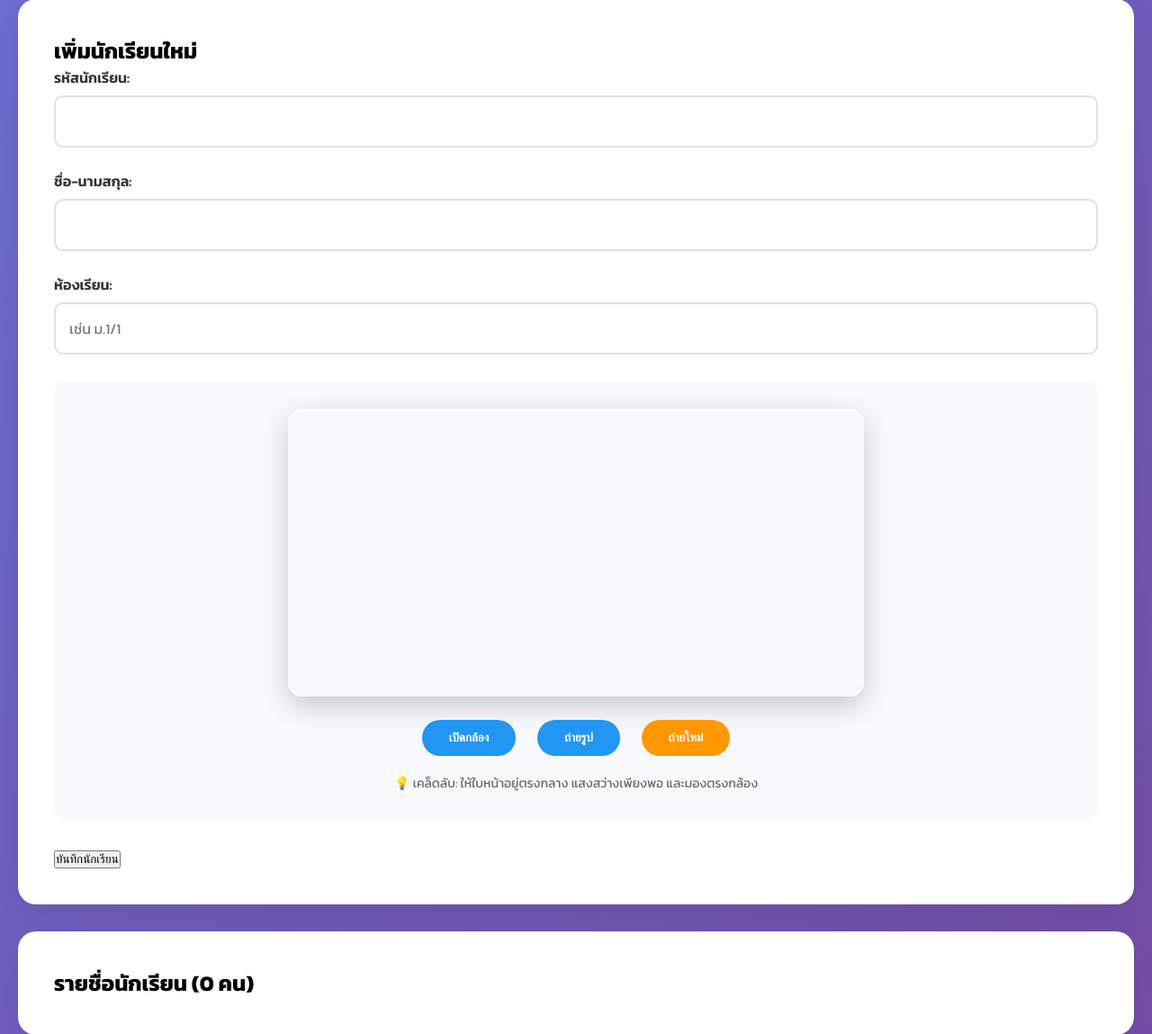
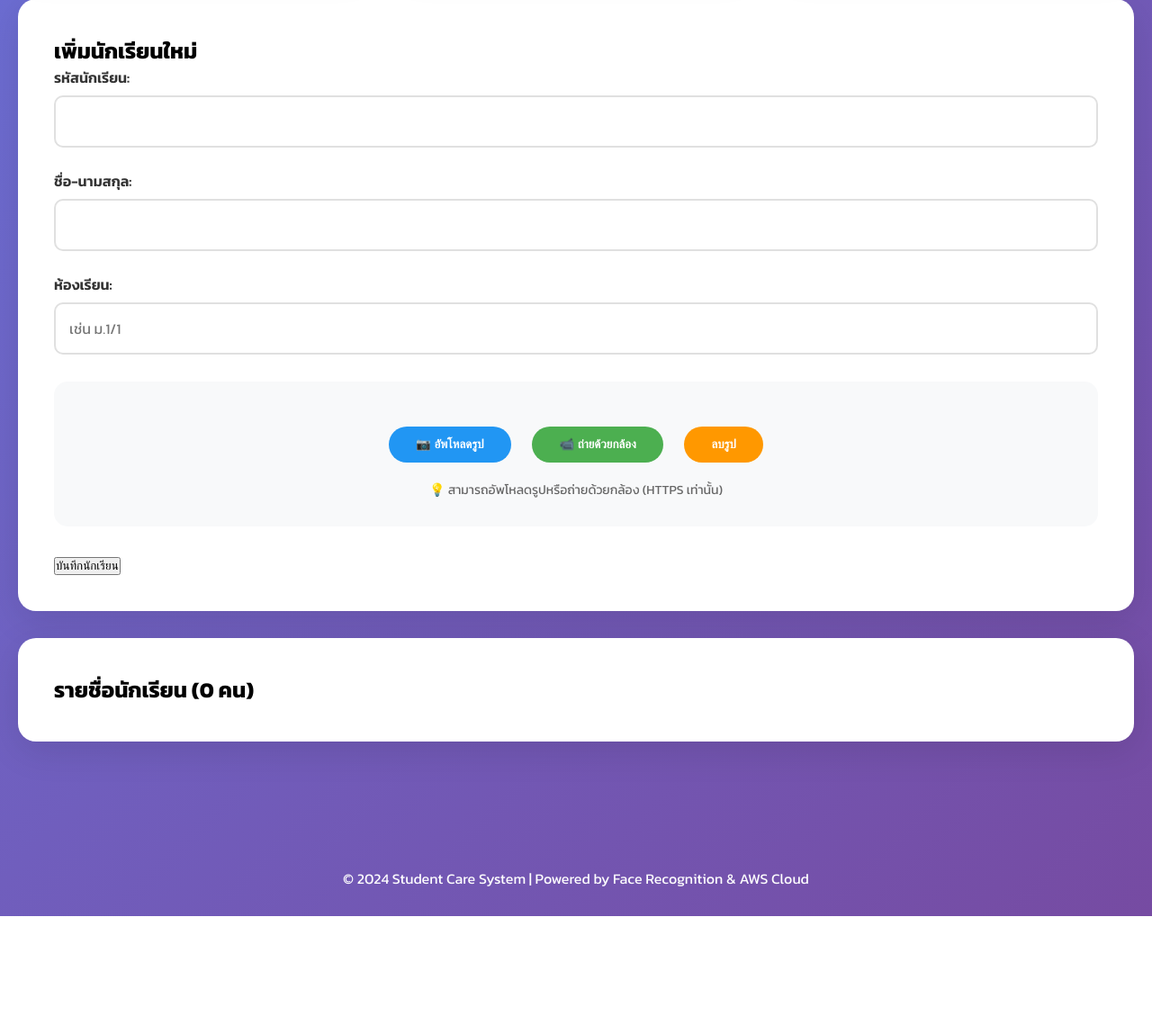
Before and after one commit to Yanperm/hikvission_student_care, a Flask app: page /register in a window 1280 px wide. Shown: the part 1219-2368 px from the top of the page at 90% size. After the commit the page ends 2237 px from the top, so only its background shows below. Run offline with Flask 3, Linux system fonts and the light colour scheme; data that the repository does not hold is empty.

Commit message:
📸 Add file upload option for camera

```diff
--- a/templates/index.html
+++ b/templates/index.html
@@ -127,16 +127,21 @@
                 </div>
 
                 <div class="video-container">
-                    <video id="video" autoplay></video>
+                    <video id="video" autoplay style="display:none;"></video>
                     <canvas id="canvas"></canvas>
                     <div id="preview" style="margin: 10px 0;"></div>
+
+                    <!-- อัพโหลดรูป -->
+                    <input type="file" id="fileInput" accept="image/*" style="display:none;" onchange="handleFileUpload(event)">
+
                     <div>
-                        <button type="button" class="btn-capture" onclick="startCamera()">เปิดกล้อง</button>
-                        <button type="button" class="btn-capture" onclick="capturePhoto()">ถ่ายรูป</button>
-                        <button type="button" class="btn-capture" onclick="retakePhoto()" style="background: #ff9800;">ถ่ายใหม่</button>
+                        <button type="button" class="btn-capture" onclick="document.getElementById('fileInput').click()">📷 อัพโหลดรูป</button>
+                        <button type="button" class="btn-capture" onclick="startCamera()" style="background: #4CAF50;">📹 ถ่ายด้วยกล้อง</button>
+                        <button type="button" class="btn-capture" onclick="capturePhoto()" id="captureBtn" style="display:none;">ถ่ายรูป</button>
+                        <button type="button" class="btn-capture" onclick="retakePhoto()" style="background: #ff9800;">ลบรูป</button>
                     </div>
                     <p style="font-size: 14px; color: #666; margin-top: 10px;">
-                        💡 เคล็ดลับ: ให้ใบหน้าอยู่ตรงกลาง แสงสว่างเพียงพอ และมองตรงกล้อง
+                        💡 สามารถอัพโหลดรูปหรือถ่ายด้วยกล้อง (HTTPS เท่านั้น)
                     </p>
                 </div>
 
@@ -166,13 +171,28 @@
         let canvas = document.getElementById('canvas');
         let capturedImage = null;
 
+        function handleFileUpload(event) {
+            const file = event.target.files[0];
+            if (file) {
+                const reader = new FileReader();
+                reader.onload = function(e) {
+                    capturedImage = e.target.result;
+                    const preview = document.getElementById('preview');
+                    preview.innerHTML = '<img src="' + capturedImage + '" style="max-width: 300px; border-radius: 10px; border: 3px solid #4CAF50;">';
+                };
+                reader.readAsDataURL(file);
+            }
+        }
+
         function startCamera() {
             navigator.mediaDevices.getUserMedia({ video: true })
                 .then(stream => {
                     video.srcObject = stream;
+                    video.style.display = 'block';
+                    document.getElementById('captureBtn').style.display = 'inline-block';
                 })
                 .catch(err => {
-                    alert('ไม่สามารถเปิดกล้องได้: ' + err);
+                    alert('ไม่สามารถเปิดกล้องได้ (ต้องใช้ HTTPS) กรุณาอัพโหลดรูปแทน');
                 });
         }
 
```
